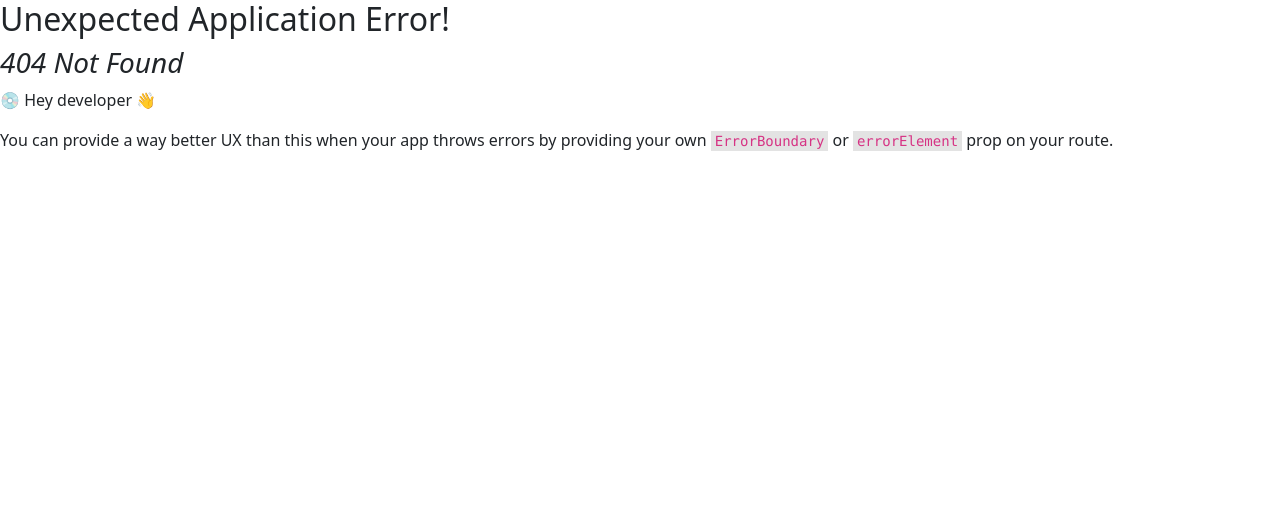
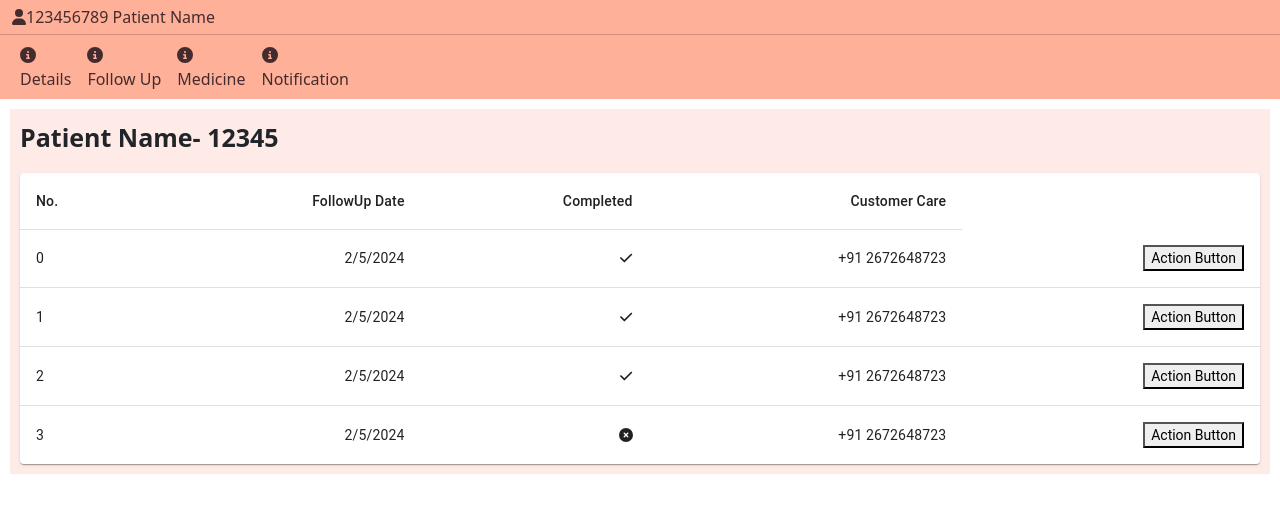
Before and after one commit to AbhinavThombare/Hackathon-UseCase-1, a React (Create React App) app in the folder member-care-team/: page /followup in a window 1280 px wide. Before the commit this address had no page. Shown: the top 512 px of the page. Built offline with nearby package versions, Linux system fonts and the light colour scheme.

Commit message:
followUp added

```diff
--- a/member-care-team/package.json
+++ b/member-care-team/package.json
@@ -16,6 +16,7 @@
     "bootstrap": "^5.3.2",
     "react": "^18.2.0",
     "react-dom": "^18.2.0",
+    "react-icons": "^5.0.1",
     "react-router-dom": "^6.22.0",
     "react-scripts": "5.0.1",
     "web-vitals": "^2.1.4"
--- a/member-care-team/src/App.js
+++ b/member-care-team/src/App.js
@@ -4,6 +4,7 @@ import { createBrowserRouter } from 'react-router-dom';
 import { RouterProvider } from 'react-router';
 import Details from './components/Details/details';
 import MedicineDetials from './components/medicineDetials/medicineDetails';
+import FollowUp from './components/FollowUp/followUp';
 
 const router = createBrowserRouter([
   {
@@ -18,6 +19,10 @@ const router = createBrowserRouter([
   {
     path:'medicine',
     element: <MedicineDetials/>
+  },
+  {
+    path:'followup',
+    element: <FollowUp/>
   }
 
 ]);
--- /dev/null
+++ b/member-care-team/src/components/FollowUp/followUp.css
@@ -0,0 +1,16 @@
+.medicine-table-div{
+    margin: 10px;
+    background-color: #FEEAE6;
+}
+
+.medicine-div{
+    padding: 10px;
+}
+
+.patient-title{
+    font-size: 25px;
+
+}
+.patient-title strong{
+    cursor: pointer;
+}
--- /dev/null
+++ b/member-care-team/src/components/FollowUp/followUp.js
@@ -0,0 +1,84 @@
+import React from 'react';
+import Header from '../Header/header';
+import './followUp.css';
+import Table from '@mui/material/Table';
+import TableBody from '@mui/material/TableBody';
+import TableCell from '@mui/material/TableCell';
+import TableContainer from '@mui/material/TableContainer';
+import TableHead from '@mui/material/TableHead';
+import TableRow from '@mui/material/TableRow';
+import Paper from '@mui/material/Paper';
+import { FontAwesomeIcon } from '@fortawesome/react-fontawesome';
+import { faCheck, faCircleXmark } from '@fortawesome/free-solid-svg-icons';
+import Popper from '@mui/material/Popper';
+import Box from '@mui/material/Box';
+const FollowUp=()=>{
+
+    const rows = [
+        { id: 1, FollowUpDate:new Date().toLocaleDateString(), completed: true,customerCare:'+91 2672648723' },
+        { id: 2, FollowUpDate: new Date().toLocaleDateString(), completed: true,customerCare:'+91 2672648723' },
+        { id: 3, FollowUpDate: new Date().toLocaleDateString(), completed: true,customerCare:'+91 2672648723' },
+        { id: 4, FollowUpDate: new Date().toLocaleDateString(), completed: false,customerCare:'+91 2672648723' },
+
+    ]
+    const [anchorEl, setAnchorEl] = React.useState(null);
+
+    const handleClick = (event) => {
+      setAnchorEl(anchorEl ? null : event.currentTarget);
+    };
+
+    const open = Boolean(anchorEl);
+    const id = open ? 'simple-popper' : undefined;
+
+    return (
+        <>
+            <Header />
+            <div className='medicine-table-div'>
+                <div className='medicine-div'>
+                    <p className='patient-title' ><strong onClick={handleClick}>Patient Name- 12345</strong></p>
+                    <Popper id={id} open={open} anchorEl={anchorEl}>
+        <Box sx={{ border: 1, p: 1, bgcolor: 'background.paper' }}>
+          Patient Description
+        </Box>
+      </Popper>
+                    <TableContainer component={Paper}>
+                        <Table sx={{ minWidth: 350 }} aria-label="simple table">
+                            <TableHead>
+                                <TableRow>
+                                    <TableCell>No.</TableCell>
+                                    <TableCell align="right">FollowUp Date</TableCell>
+                                    <TableCell align="right">Completed</TableCell>
+                                    <TableCell align="right">Customer Care</TableCell>
+
+
+
+                                </TableRow>
+                            </TableHead>
+                            <TableBody>
+                                {rows.map((row, index) => (
+                                    <TableRow
+                                        key={row.id}
+                                        sx={{ '&:last-child td, &:last-child th': { border: 0 } }}
+                                    >
+                                        <TableCell component="th" scope="row">{index}</TableCell>
+                                        <TableCell align="right">{row.FollowUpDate}</TableCell>
+                                        <TableCell align="right">
+                                            {row.completed?(<FontAwesomeIcon icon={faCheck} />):(<FontAwesomeIcon icon={faCircleXmark} />)}
+
+                                        </TableCell>
+                                        <TableCell align="right">{row.customerCare}</TableCell>
+                                        <TableCell align="right"><button >Action Button</button></TableCell>
+                                    </TableRow>
+                                ))}
+                            </TableBody>
+                        </Table>
+                    </TableContainer>
+                </div>
+            </div>
+
+        </>
+    )
+
+
+}
+export default FollowUp;
--- a/member-care-team/src/components/Header/header.js
+++ b/member-care-team/src/components/Header/header.js
@@ -28,7 +28,7 @@ const Header = () => {
                                 <Link className='nav-link' to='/detials'><span><FontAwesomeIcon icon={faCircleInfo} /></span><br/> Details</Link>
                             </li>
                             <li className="nav-item">
-                                <Link className='nav-link' to='#'><span><FontAwesomeIcon icon={faCircleInfo} /></span><br/>Follow Up</Link>
+                                <Link className='nav-link' to='/followup'><span><FontAwesomeIcon icon={faCircleInfo} /></span><br/>Follow Up</Link>
                             </li>
                             <li className="nav-item">
                                 <Link className='nav-link' to='/medicine'><span><FontAwesomeIcon icon={faCircleInfo} /></span><br/>Medicine</Link>
```
Also changed, not shown: 2 other files (tests, documents, lock files or other folders).
